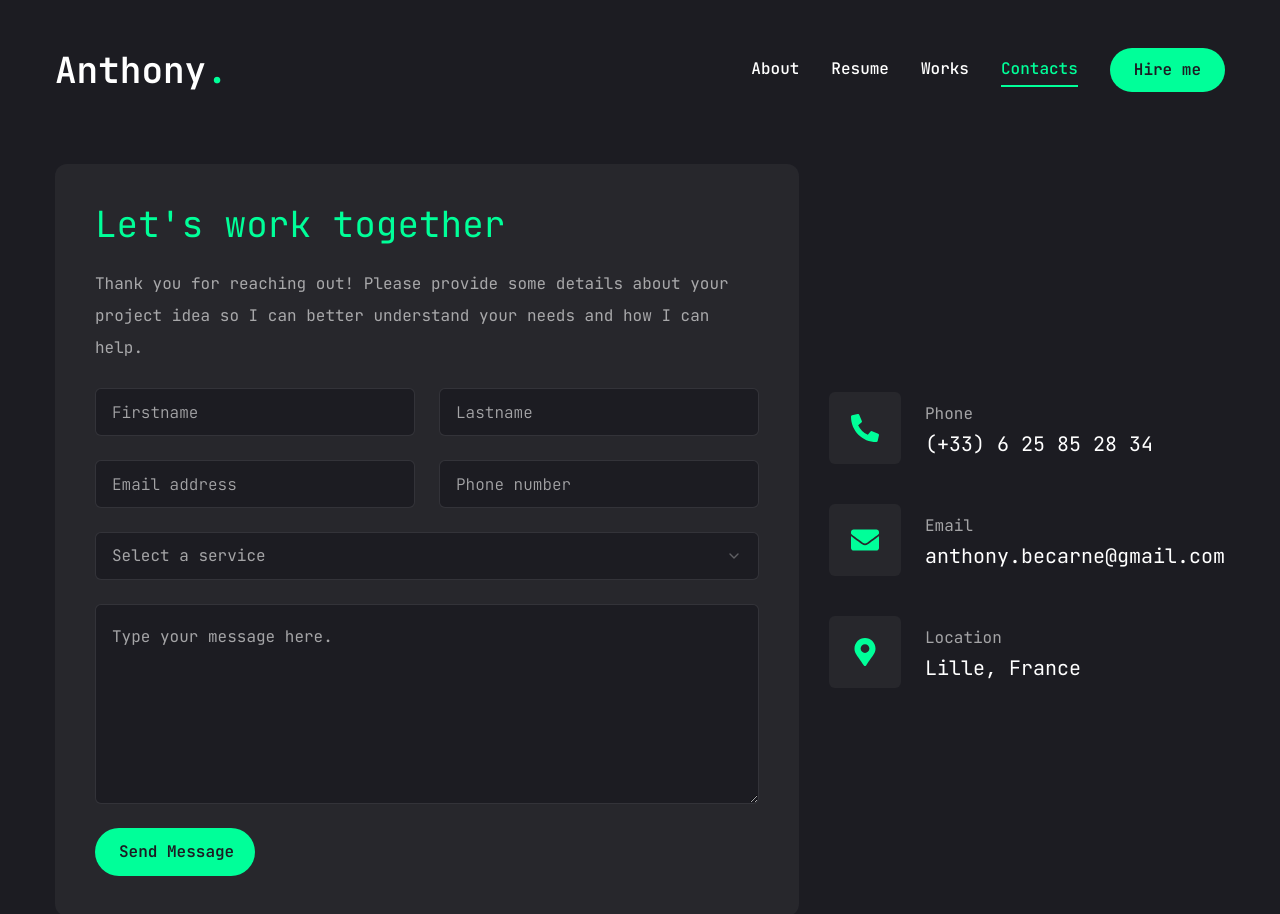
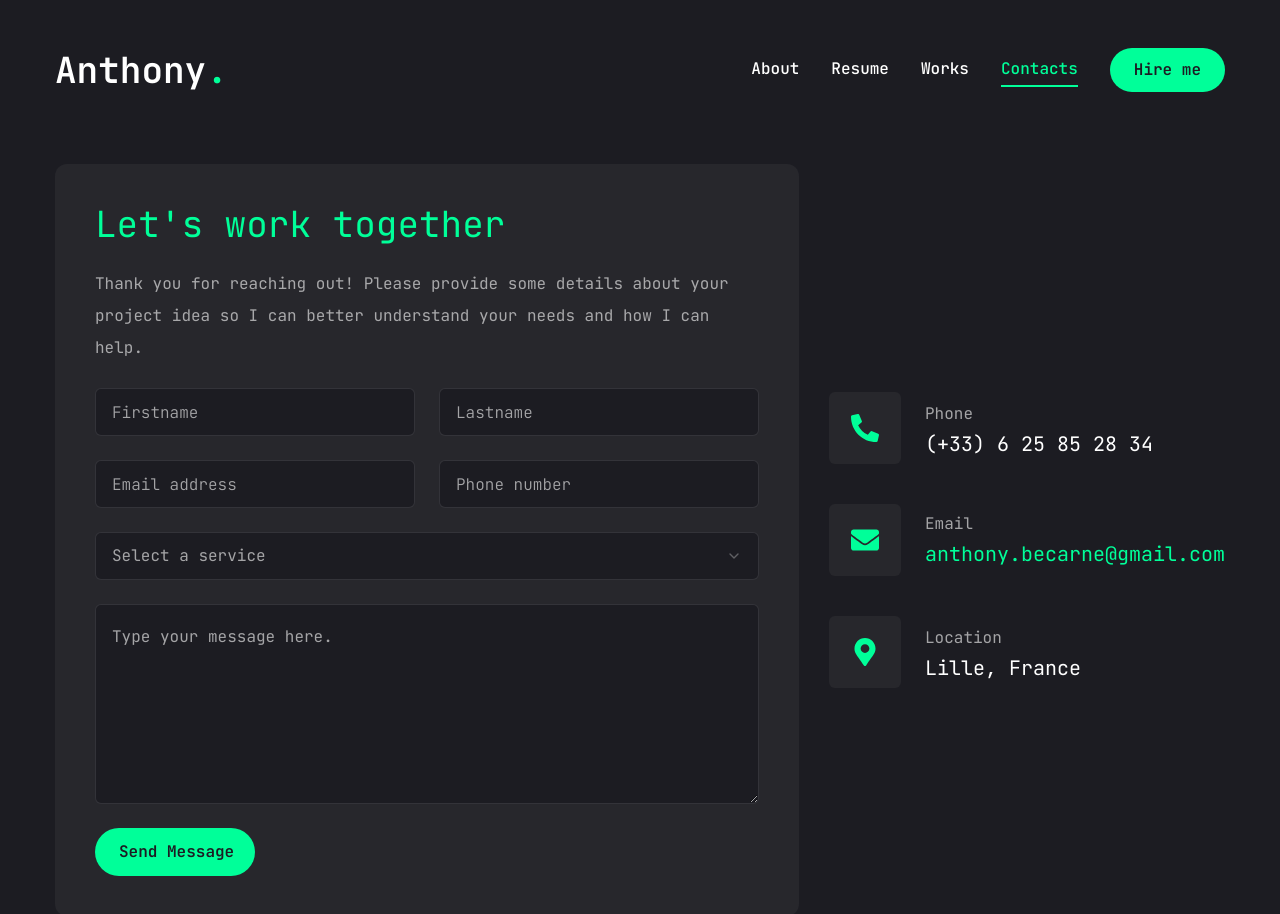
Before and after one commit to Abecarne/Portfolio_Anthony_Becarne, a Next.js app: page /contacts in a window 1280 px wide. Shown: the top 914 px of the page. Built offline with nearby package versions, Linux system fonts and the light colour scheme.

Commit message:
[+] Added mailto link to the email address

```diff
--- a/app/contacts/page.jsx
+++ b/app/contacts/page.jsx
@@ -26,6 +26,7 @@ const infos = [
     icon: <FaEnvelope />,
     title: "Email",
     description: "anthony.becarne@gmail.com",
+    link: "mailto:anthony.becarne@gmail.com"
   },
   {
     icon: <FaMapMarkerAlt />,
@@ -111,7 +112,16 @@ const Contacts = () => {
                     </div>
                     <div className="flex-1">
                       <p className="text-white/60">{item.title}</p>
-                      <h3 className="text-xl">{item.description}</h3>
+                      {item.link ? (
+                        <a
+                          href={item.link}
+                          className="text-xl text-accent hover:underline"
+                        >
+                          {item.description}
+                        </a>
+                      ) : (
+                        <h3 className="text-xl">{item.description}</h3>
+                      )}
                     </div>
                   </li>
                 );
```
